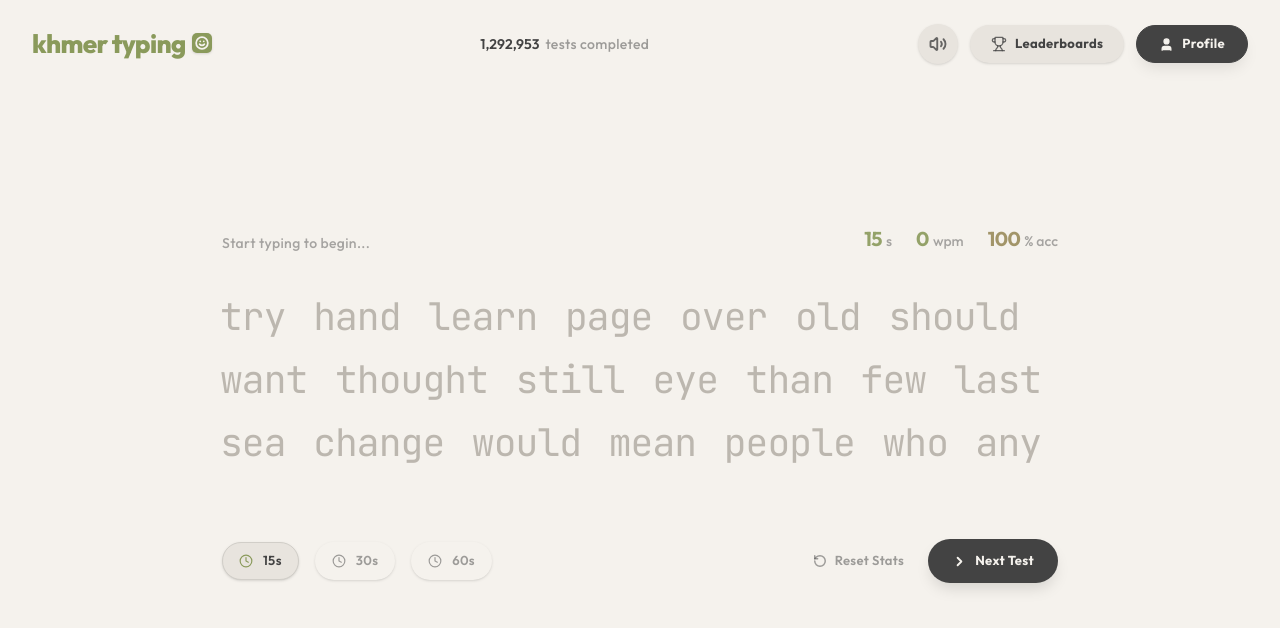
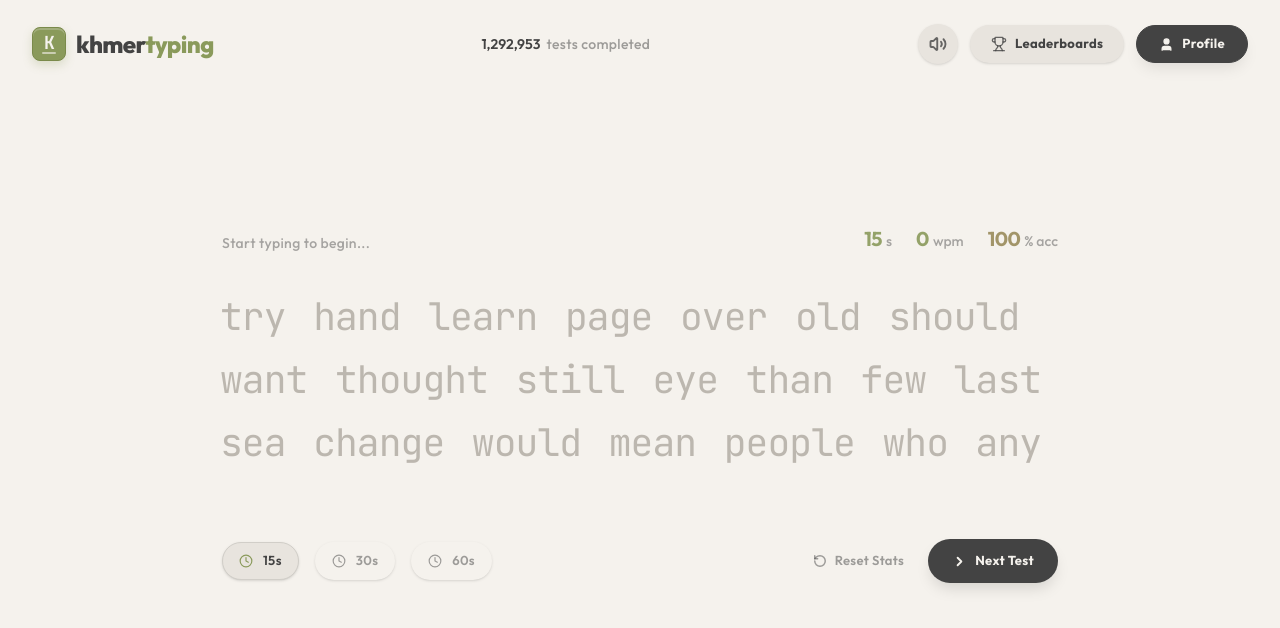
Before and after one commit to phalla-doll/khmer-typing, a Next.js app: page / in a window 1280 px wide. Shown: the top 628 px of the page. Built offline with nearby package versions, Linux system fonts and the light colour scheme.

Commit message:
feat: Update app branding and logo
Refactors the application's branding and logo to reflect the new application name "Khmer Typing". This includes updating the metadata title, description, and the visual representation of the logo and application title in the header.

```diff
--- a/app/layout.tsx
+++ b/app/layout.tsx
@@ -13,8 +13,8 @@ const jetbrainsMono = JetBrains_Mono({
 });
 
 export const metadata: Metadata = {
-  title: 'Keeby Typing',
-  description: 'A minimalist typing playground',
+  title: 'Khmer Typing',
+  description: 'A premium typing playground.',
 };
 
 export default function RootLayout({children}: {children: React.ReactNode}) {
--- a/app/page.tsx
+++ b/app/page.tsx
@@ -198,11 +198,14 @@ export default function Home() {
     >
       {/* Header */}
       <header className="w-full max-w-[1400px] px-8 py-6 flex items-center justify-between z-10">
-        <div className="flex items-center gap-1.5 cursor-pointer">
-          <span className="text-[#8A9A5B] font-extrabold text-[26px] tracking-tight leading-none">khmer typing</span>
-          <div className="w-5 h-5 bg-[#8A9A5B] rounded-[5px] flex items-center justify-center -mt-0.5 shadow-sm">
-            <Smile className="w-3.5 h-3.5 text-[#F5F2ED]" strokeWidth={3} />
+        <div className="flex items-center gap-2.5 cursor-pointer group">
+          <div className="relative flex items-center justify-center w-[34px] h-[34px] rounded-lg bg-[#8A9A5B] shadow-[0_4px_10px_rgba(138,154,91,0.25),inset_0_2px_0_rgba(255,255,255,0.2)] border border-[#7A8A4B] group-active:scale-95 transition-transform duration-200">
+            <span className="text-[#F5F2ED] font-mono font-bold text-[18px] -mt-1 tracking-tighter">K</span>
+            <div className="absolute bottom-[6px] w-[14px] h-0.5 bg-[#F5F2ED]/60 rounded-full" />
           </div>
+          <span className="text-[#434343] font-extrabold text-[24px] tracking-tight leading-none group-active:scale-[0.98] transition-transform duration-200">
+            khmer<span className="text-[#8A9A5B]">typing</span>
+          </span>
         </div>
 
         <div className="hidden md:flex items-center gap-1.5 text-sm">
```
Also changed, not shown: app/icon.svg (added).
